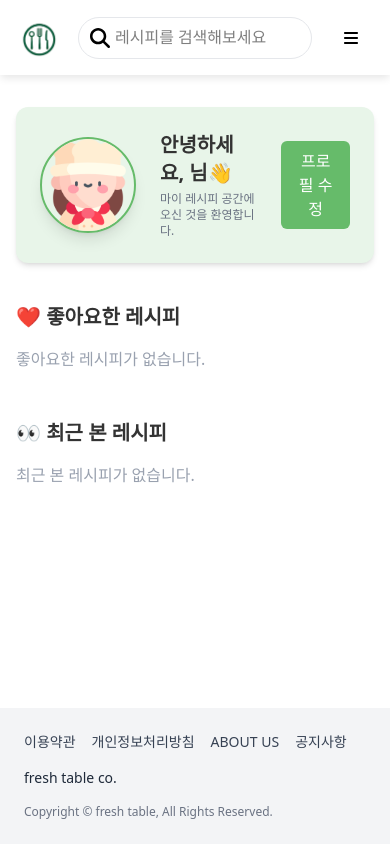
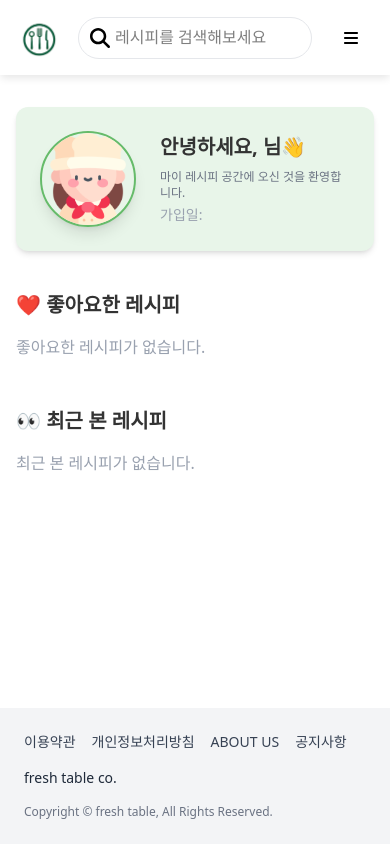
Before and after one commit to jangseoyeon-dev/Fresh-Table, a React (Vite) app: page /mypage in a window 390 px wide. Built offline with nearby package versions, Linux system fonts and the light colour scheme; no server answers; a web font is replaced by a local one.

Commit message:
Feat: 마이페이지 버튼 삭제 및 가입일 추가

```diff
--- a/src/pages/MyPage.jsx
+++ b/src/pages/MyPage.jsx
@@ -13,6 +13,10 @@ const MyPage = () => {
     user?.user_metadata?.full_name ||
     user?.user_metadata?.name ||
     "";
+  const email = user?.email || "";
+  const joinedAt = user?.created_at
+    ? new Date(user.created_at).toLocaleDateString()
+    : "";
 
   const { liked } = useLikedRecipes();
   const { viewed } = useViewedRecipes();
@@ -27,16 +31,14 @@ const MyPage = () => {
           className="w-24 h-24 rounded-full object-cover border-2 border-[#66BB6A] shadow-lg"
         />
         <div>
-          <h2 className="text-xl sm:text-2xl md:text-3xl lg:text-4xl font-bold text-[#333333] mb-1">
+          <h2 className="text-xl sm:text-2xl md:text-3xl lg:text-4xl font-bold text-[#333333] mb-2">
             안녕하세요, {userName}님👋
           </h2>
           <p className="text-xs sm:text-sm md:text-base text-gray-500">
             마이 레시피 공간에 오신 것을 환영합니다.
           </p>
+          <p className="text-sm text-gray-400 mt-1">가입일: {joinedAt}</p>
         </div>
-        <button className="ml-auto px-4 py-2 bg-[#66BB6A] text-white rounded-md hover:bg-[#57A05A] transition">
-          프로필 수정
-        </button>
       </section>
 
       {/* ❤️ 좋아요한 레시피 */}
```
